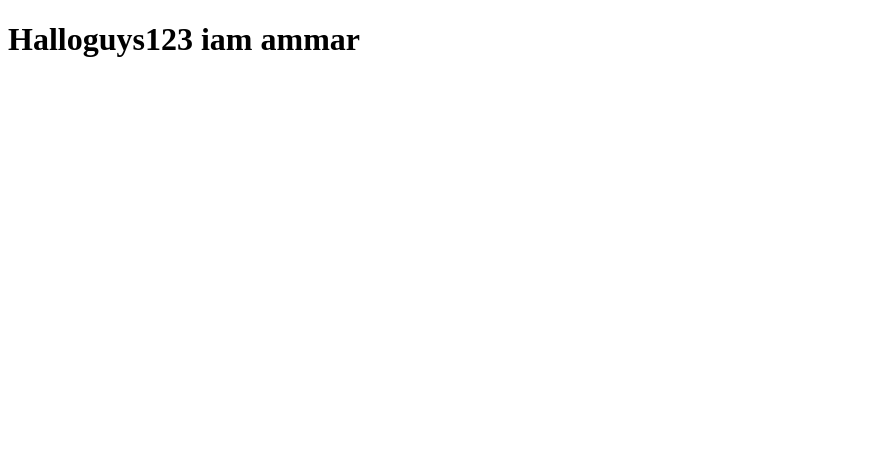
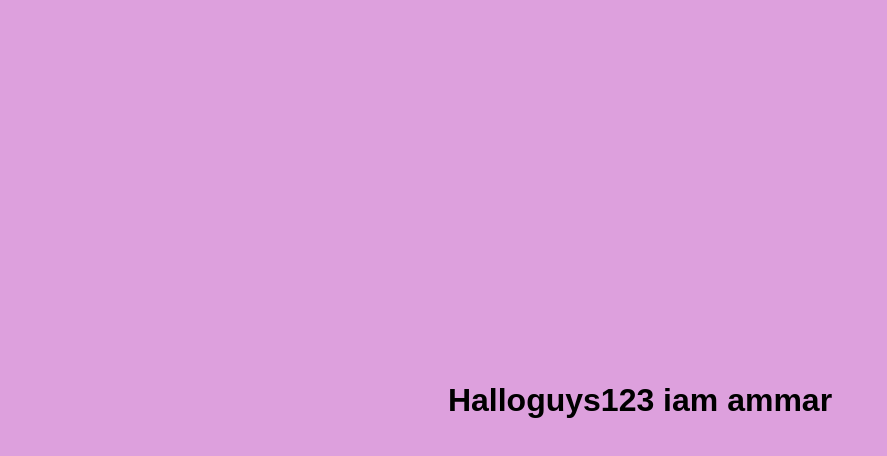
Before and after one commit to ammarmazhar426/Ammar-1, a plain HTML site: page index.html in a window 1280 px wide. Shown: the whole page, without its empty margins (0-887 px from the left). Drawn offline with Linux system fonts and the light colour scheme.

Commit message:
design page

```diff
--- a/index.html
+++ b/index.html
@@ -4,6 +4,7 @@
 <head>
     <meta charset="UTF-8">
     <meta name="viewport" content="width=device-width, initial-scale=1.0">
+    <link rel="stylesheet" href="style.css">
     <title>Hallo guys</title>
 
 </head>
--- /dev/null
+++ b/style.css
@@ -0,0 +1,11 @@
+body {
+    background: plum;
+    font-family: Arial, sans-serif;
+    color: black;
+    margin: 0;
+    padding: 0;
+    display: flex;
+    justify-content: center;
+    align-items: center;
+    height: 100vh;
+}
```
